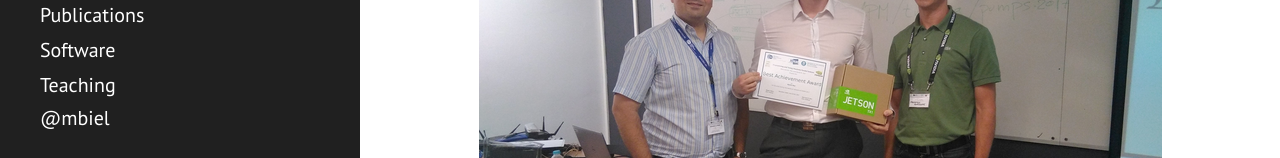
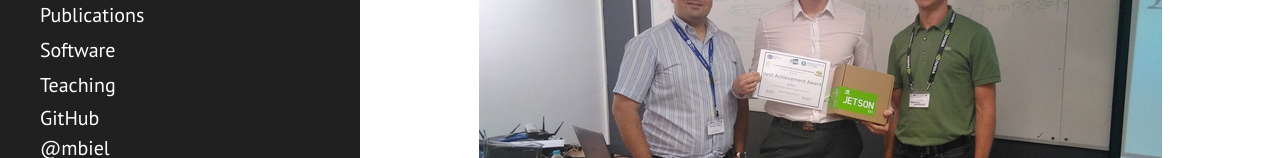
Before and after one commit to martinbiel/martinbiel.github.io, a Jekyll site: the page built from index.html, in a window 1280 px wide and 900 px high, scrolled down 592 px. Shown: the part 742-900 px from the top of the window. Built offline with Jekyll 4.4.1, drawn with Linux system fonts in a browser that asks for light colours; the list of posts is cut into pages by our own code.

Commit message:
Added GitHub link in sidebar

```diff
--- a/_includes/sidebar.html
+++ b/_includes/sidebar.html
@@ -26,8 +26,8 @@
           {% endif %}
         {% endif %}
       {% endfor %}
+      <a href="https://github.com/martinbiel">GitHub</a><br>
       <a href="mailto:mbiel@kth.se">@mbiel</a>
     </nav>
-
   </div>
 </div>
```
